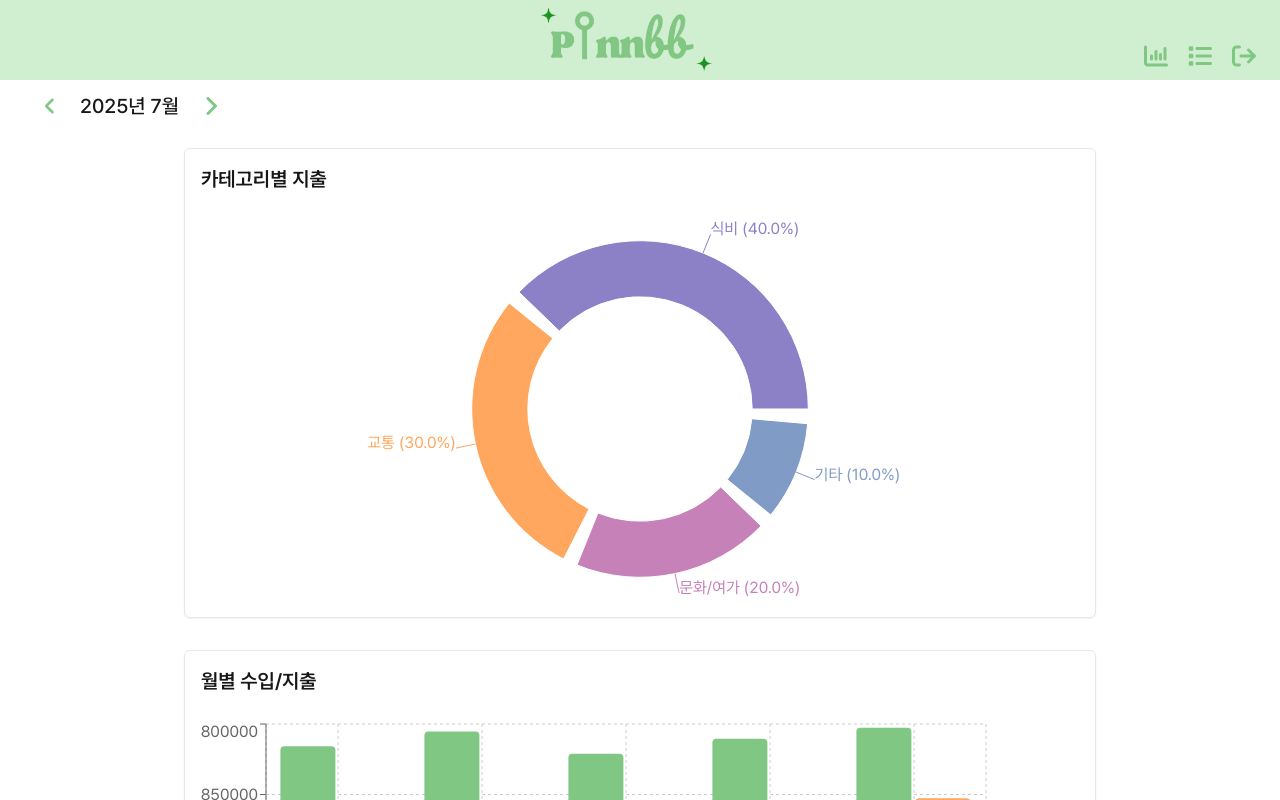
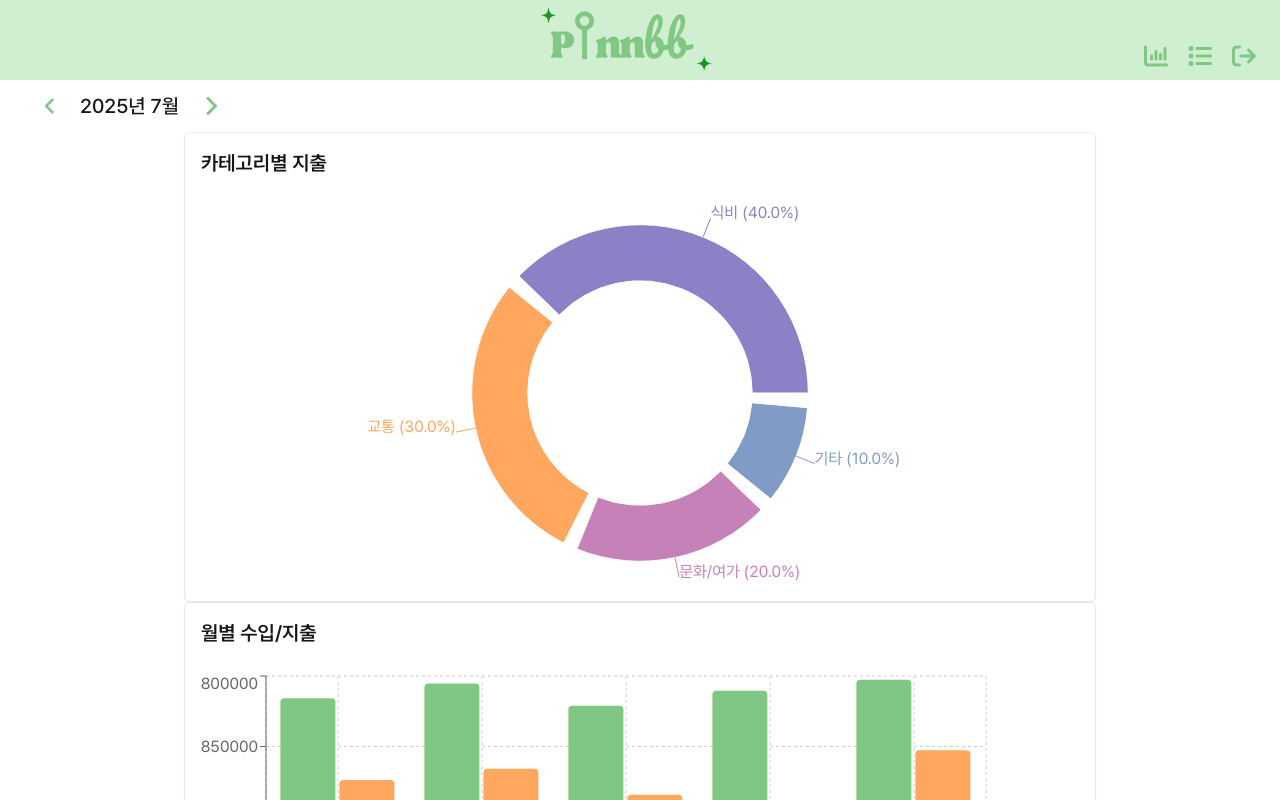
Before and after one commit to p-inn/pinn-bb, a Next.js app: page /chart-page in a window 1280 px wide. Shown: the top 800 px of the page. Built offline with nearby package versions, Linux system fonts and the light colour scheme.

Commit message:
[🕹️refactor]: 코드 확장을 위한 classNames 추가 반영

```diff
--- a/src/components/common/divider/CommonDivider.tsx
+++ b/src/components/common/divider/CommonDivider.tsx
@@ -1,17 +1,18 @@
 import React, { ReactNode } from 'react';
 import { cva } from 'class-variance-authority';
 
-const dividerStyles = cva('w-full my-4 p-4 bg-white shadow-sm border border-b-[0.5px] border-gray-200 rounded-md');
+const dividerStyles = cva('w-full p-4 bg-white shadow-sm border border-b-[0.5px] border-gray-200 rounded-md');
 
 interface DividerProps {
   children?: ReactNode;
   title: string;
   onClick?: () => void;
+  classNames?: string;
 }
 
-const Divider: React.FC<DividerProps> = ({ children, title }) => {
+const Divider: React.FC<DividerProps> = ({ children, title, classNames }) => {
   return (
-    <div className={`${dividerStyles()}`}>
+    <div className={`${dividerStyles()} ${classNames}`}>
       <p className='font-semibold text-base sm:text-xl mb-6'>{title}</p>
       {children}
     </div>
```
